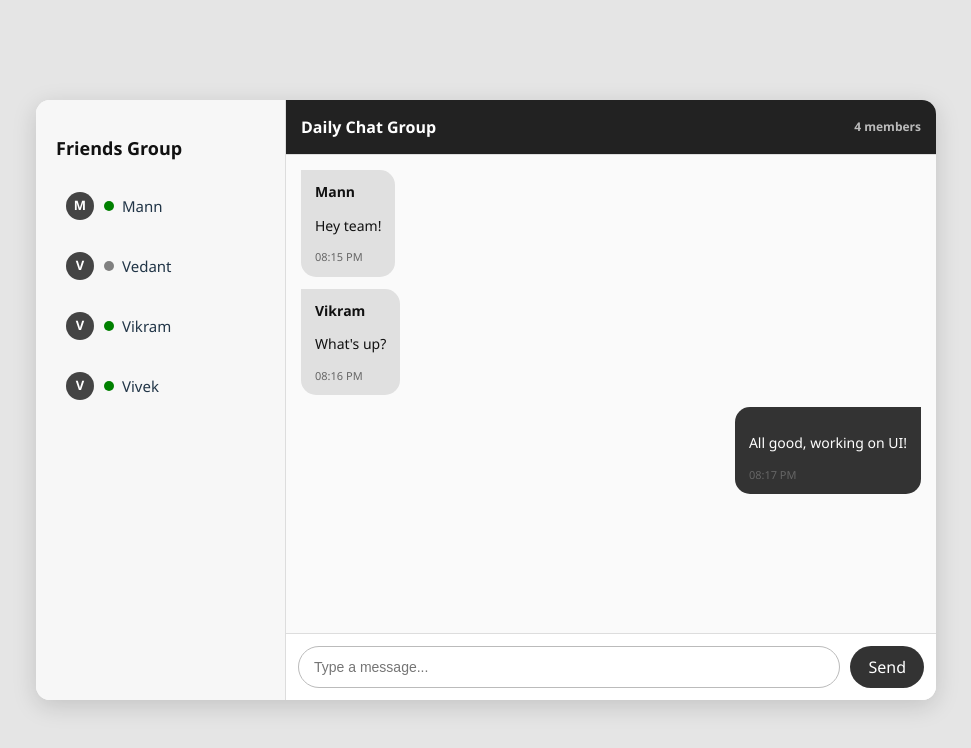
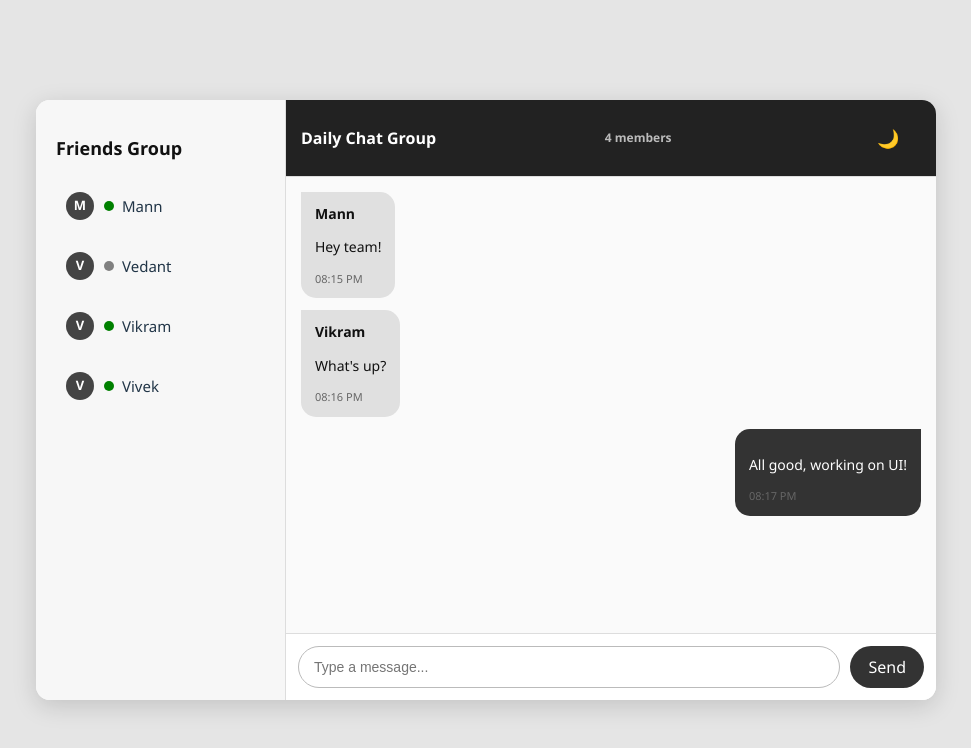
Before and after one commit to VivekGujar45/RT_chat_system, a React (Vite) app: page / in a window 1280 px wide. Shown: the top 748 px of the page, without its empty margins (154-1125 px from the left). Built offline with nearby package versions, Linux system fonts and the light colour scheme.

Commit message:
commit it

```diff
--- a/src/App.css
+++ b/src/App.css
@@ -251,3 +251,62 @@ body {
   margin-left: 15px;
   font-style: italic;
 }
+
+/* Dark mode styles */
+.chat-window.dark {
+  background: #1e1e1e;
+  color: #f1f1f1;
+}
+
+.chat-window.dark .chat-header {
+  background: #111;
+  border-bottom: 1px solid #333;
+}
+
+.chat-window.dark .chat-messages {
+  background: #1e1e1e;
+}
+
+.chat-window.dark .message.sent {
+  background: #444;
+  color: #fff;
+}
+
+.chat-window.dark .message.received {
+  background: #2c2c2c;
+  color: #ddd;
+}
+
+.chat-window.dark .chat-input {
+  background: #111;
+  border-top: 1px solid #333;
+}
+
+.chat-window.dark .chat-input input {
+  background: #2a2a2a;
+  border: 1px solid #444;
+  color: #f1f1f1;
+}
+
+.chat-window.dark .chat-input button {
+  background: #555;
+}
+
+.chat-window.dark .chat-input button:hover {
+  background: #333;
+}
+
+/* Dark mode toggle */
+.dark-toggle {
+  margin-left: 15px;
+  background: none;
+  border: none;
+  font-size: 18px;
+  cursor: pointer;
+  color: inherit;
+  transition: transform 0.2s ease;
+}
+
+.dark-toggle:hover {
+  transform: scale(1.2);
+}
--- a/src/components/ChatWindow.jsx
+++ b/src/components/ChatWindow.jsx
@@ -10,6 +10,7 @@ export default function ChatWindow({ user }) {
 
   const [newMsg, setNewMsg] = useState("");
   const [isTyping, setIsTyping] = useState(false);
+  const [darkMode, setDarkMode] = useState(false);
   const messagesEndRef = useRef(null);
 
   const sendMessage = () => {
@@ -35,9 +36,12 @@ export default function ChatWindow({ user }) {
   }, [messages]);
 
   return (
-    <div className="chat-window">
+    <div className={`chat-window ${darkMode ? "dark" : ""}`}>
       <div className="chat-header">
         Daily Chat Group <span>4 members</span>
+        <button className="dark-toggle" onClick={() => setDarkMode(!darkMode)}>
+          {darkMode ? "☀️" : "🌙"}
+        </button>
       </div>
 
       <div className="chat-messages">
```
